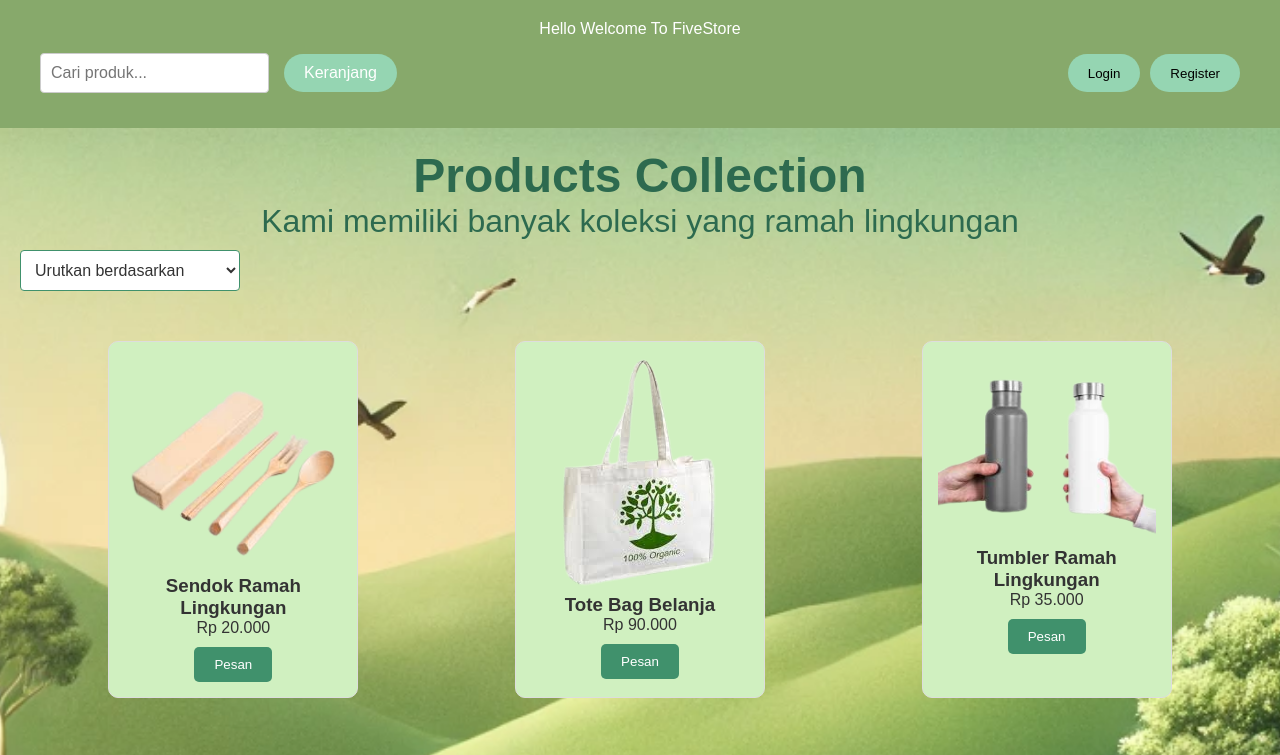
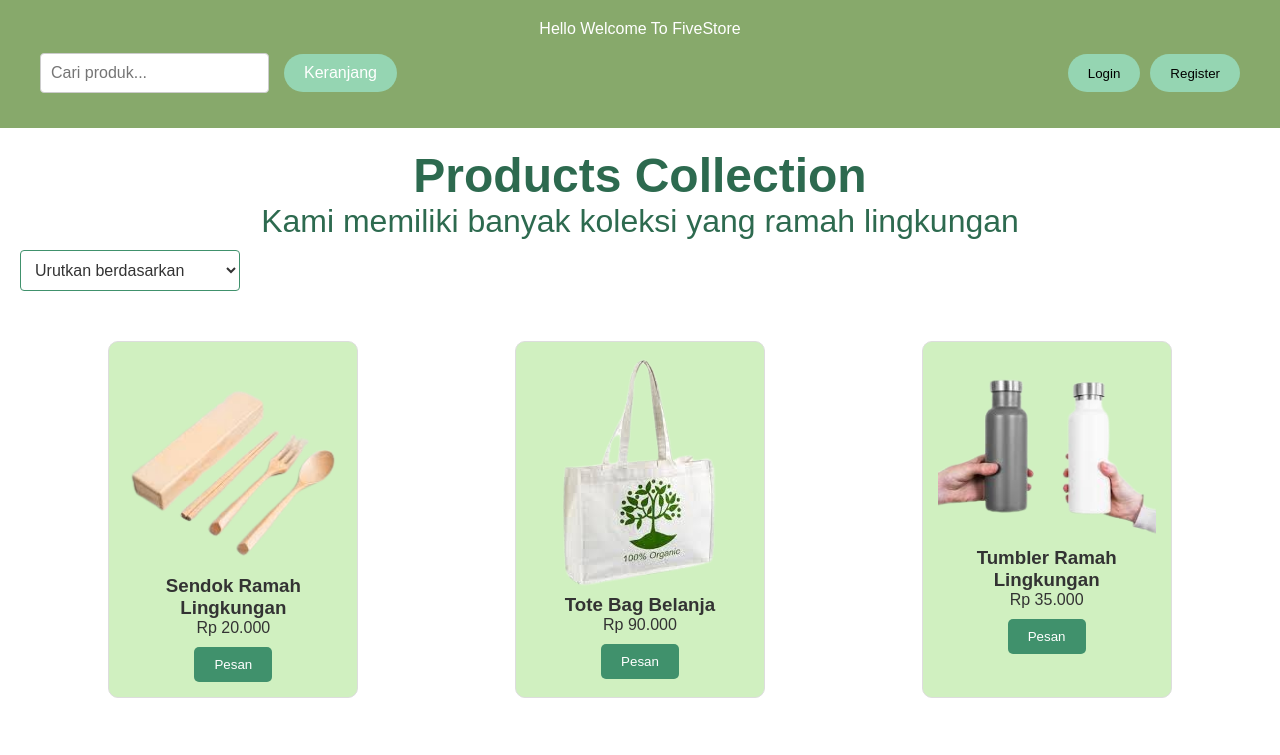
Before and after one commit to aldoislamyyy/Project-grup-5, a plain HTML site: page index.html in a window 1280 px wide. Both pictures are taken after a click on the button "Lihat Katalog". Shown: the top 755 px of the page. Drawn offline with Linux system fonts and the light colour scheme.

Commit message:
Update style.css
change bgimage to color

```diff
--- a/style.css
+++ b/style.css
@@ -31,7 +31,7 @@ body {
 }
 
 .Collection {
-  background-image: url("asset/bg-body.webp");
+  background-color: #fff;
   background-size: cover;
   background-position: center;
   padding: 40px; /* Menambahkan padding untuk memberikan ruang di dalam elemen */
```
